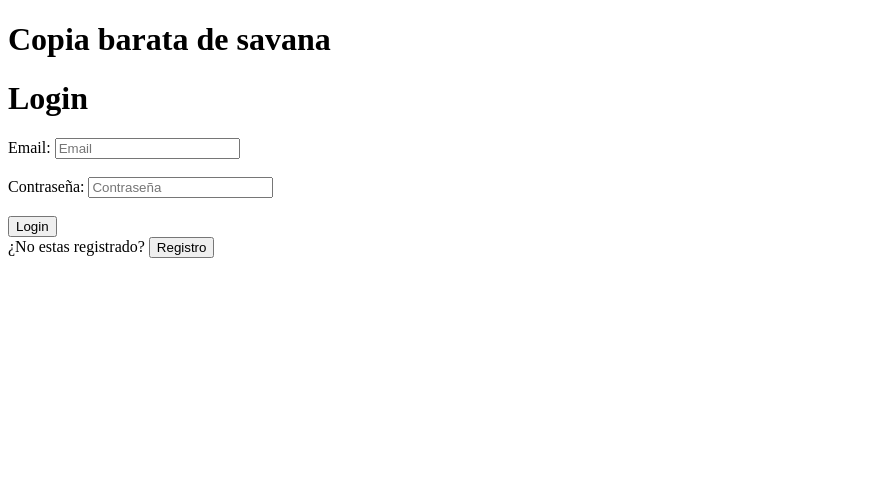
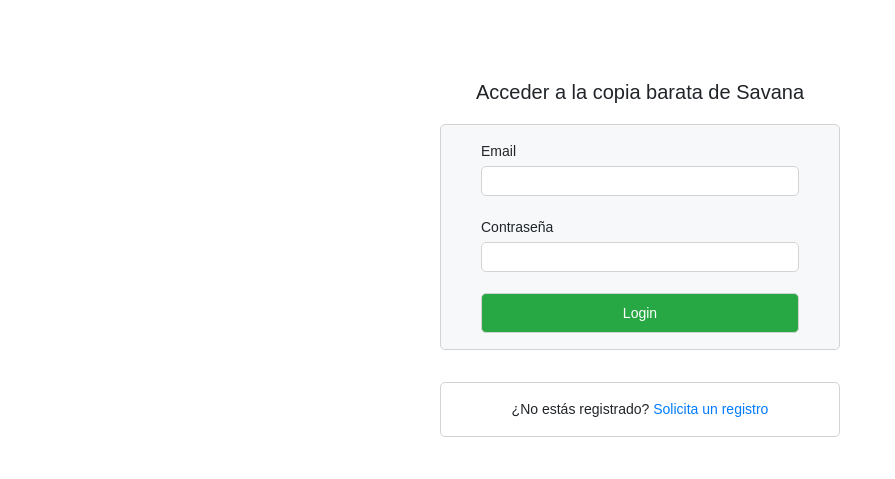
Before and after one commit to potchi23/TFG-UroAnalytics, a PHP site: page /register_petitions/login.php in a window 1280 px wide. Shown: the top 479 px of the page, without its empty margins (0-895 px from the left). Run offline with PHP 8.4, Linux system fonts and the light colour scheme.

Commit message:
Interfaz grafica de login, registro y solicitud aceptada

```diff
--- /dev/null
+++ b/src/frontend/css/styles.css
@@ -0,0 +1,81 @@
+body{
+    font-family: Arial, Helvetica, sans-serif;
+    display: flex;
+    justify-content: center;
+    font-size: 14px;
+}
+
+label{
+    display: block;
+    text-align: left;
+}
+
+.form-container{
+    text-align: center;
+
+    width: 25rem;
+    height: 25rem;
+
+    max-width: 50rem;
+    max-height: 30rem;
+
+    margin-top: 5rem;
+}
+
+.form-title{
+    font-weight: lighter;
+    font-size: 20px;
+    margin-bottom: 20px;
+}
+
+.form-container .form-content{
+    border-color: lightgray;
+    background-color: #F6F8FA;
+    border-style:solid;
+    border-width: 1px;
+    border-radius: 5px;
+    padding-top: 1rem;
+    padding-bottom: 1rem;
+    margin-bottom: 1rem;
+}
+
+.form-content label{
+    display: block;
+    padding-bottom:1px;
+    margin-bottom: 3px;
+    margin-left:2.5rem;
+}
+
+.form-content input{
+    border-color: lightgray;
+    border-style: solid;
+    border-radius: 5px;
+    border-width: 1px;
+    padding:5px;
+
+    height: 30px;
+    width: 80%;
+}
+
+.form-content #submit{
+    height: 40px;
+    font-size: 14px;
+}
+
+.form-container .register-form{
+    margin-top: 1rem;
+    margin-bottom: 1rem;
+    display: inline-block;
+    border-radius: 5px;
+    border-width: 1px;
+    border-style: solid;
+    border-color: lightgray;
+
+    width: 25rem;
+    max-width: 50rem;
+}
+
+.form-container p{
+   margin: 0 auto;
+   padding: 1rem;
+}
--- a/src/frontend/index.php
+++ b/src/frontend/index.php
@@ -7,7 +7,8 @@
 
 <html>
     <head>
-        <title>Bienvenidos a savana </title>
+        <link rel="stylesheet" href="https://stackpath.bootstrapcdn.com/bootstrap/4.3.1/css/bootstrap.min.css" integrity="sha384-ggOyR0iXCbMQv3Xipma34MD+dH/1fQ784/j6cY/iJTQUOhcWr7x9JvoRxT2MZw1T" crossorigin="anonymous">
+        <link rel="stylesheet" href="css/styles.css"/>
     </head>
     <body>
         <?php
--- a/src/frontend/login.php
+++ b/src/frontend/login.php
@@ -10,38 +10,44 @@
 
 <html>
     <head>
-        <title>Bienvenidos a ... </title>
+        <title>Savana Barata - Login </title>
+        <link rel="stylesheet" href="https://stackpath.bootstrapcdn.com/bootstrap/4.3.1/css/bootstrap.min.css" integrity="sha384-ggOyR0iXCbMQv3Xipma34MD+dH/1fQ784/j6cY/iJTQUOhcWr7x9JvoRxT2MZw1T" crossorigin="anonymous">
+        <link rel="stylesheet" href="css/styles.css"/>
     </head>
     <body>
+        <div class="form-container">
 
-        <?php
-            include_once("header/header.php");
-        ?>
-        <h1>Login</h1>
+            <h1 class="form-title">Acceder a la copia barata de Savana</h1>
+
+            <div class="form-content">
 
                 <form action="requests/postLogin.php" method="post" target="_self">
-            <label for="email">Email:</label>
-            <input type="text" id="email" name="email" placeholder="Email"><br><br>
-            <label for="password">Contraseña:</label>
-            <input type="password" id="password" name="password" placeholder="Contraseña"><br><br>
-            <input type="submit" value="Login">
+
+                    <label for="email">Email</label>
+                    <input type="text" id="email" name="email"><br><br>
+
+                    <label for="email">Contraseña</label>
+                    <input type="password" id="password" name="password"><br><br>
+
+                    <input class="btn btn-success" id="submit"type="submit" value="Login">
                 </form>
-
-        <form action="register.php">
-            <label for="register">¿No estas registrado?</label>
-            <input type="submit" value="Registro" id="register" name="register">
-        </form>
+            </div>
 
             <?php
                 if (isset($_GET["error"])){
                     $error_array = explode(",", $_GET["error"]);
 
                     foreach($error_array as $error){
-                    echo "<p>$error</p>";
+                        echo "<p class='alert alert-danger'>$error</p>";
                     }
 
                     unset($_GET["error"]);
                 }
             ?>
+
+            <div class="register-form">
+                <p for="register">¿No estás registrado? <a href="register.php">Solicita un registro</a></p>
+            </div>
+        </div>
     </body>
 </html>
--- a/src/frontend/requests/postRegister.php
+++ b/src/frontend/requests/postRegister.php
@@ -1,5 +1,6 @@
 <?php
     include_once("HttpRequests.php");
+    session_start();
 
     $_SESSION["error"] = array();
 
@@ -24,8 +25,8 @@
     append_error_message($_POST["password"] != $_POST["password_confirm"], "Las contraseñas no coinciden");
     append_error_message(strlen($_POST["password"]) > 0 && !preg_match("/^(?=.*[a-z])(?=.*[A-Z])(?=.*\d)[a-zA-Z\d]{8,}$/", $_POST["password"]), "La contraseña debe contener 8 carácteres alfanuméricos con mayúsculas y minúsculas");
 
-    if (strlen($error) > 0){
-        header("Location: ../register.php?error=$error");
+    if (count($_SESSION["error"]) > 0){
+        header("Location: ../register.php");
     }
 
     else {
```
Also changed, not shown: src/frontend/pending.php (+12 -5 lines), src/frontend/register.php (+28 -17 lines). Lines whose indentation alone changed are shown as unchanged.
